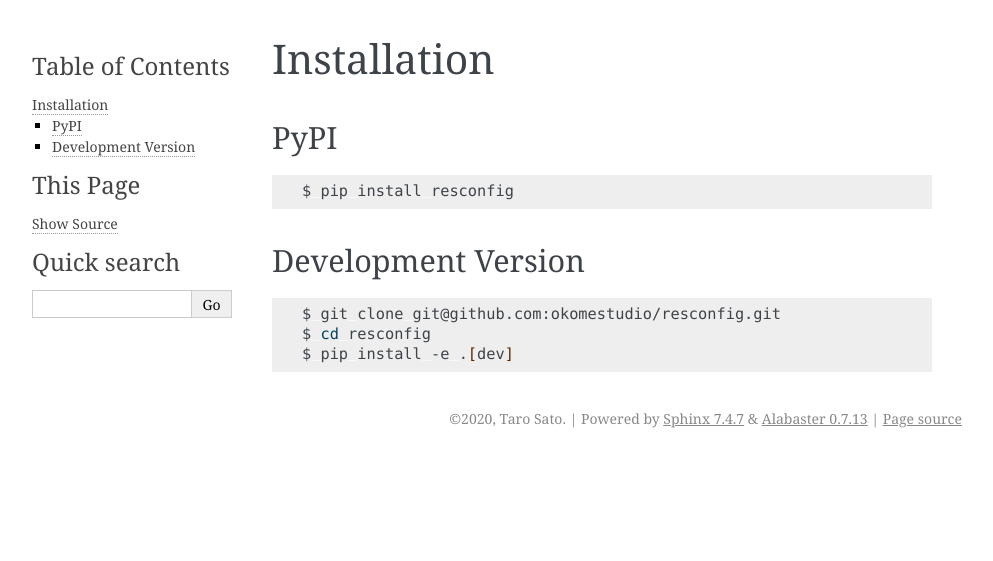
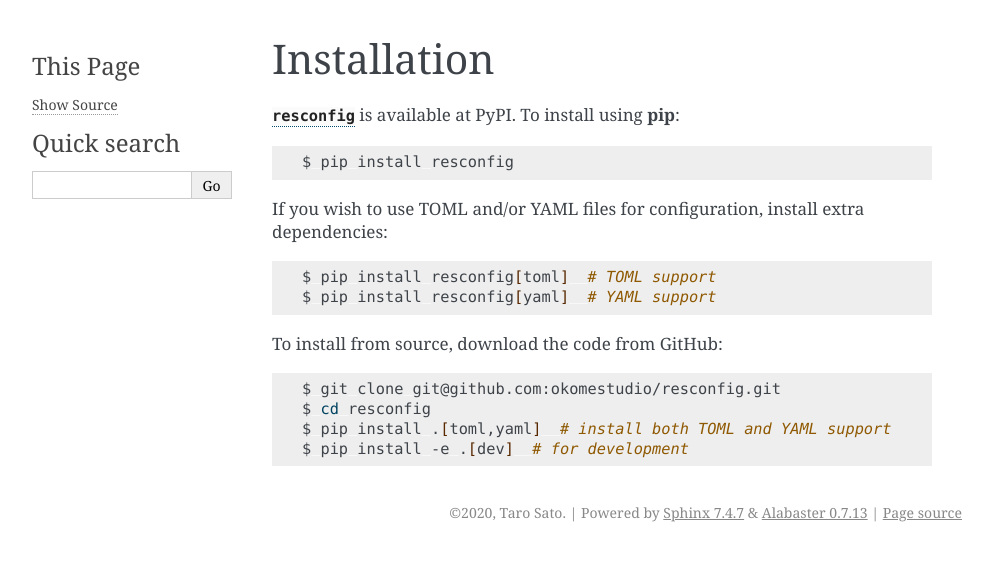
Before and after one commit to okomestudio/resconfig, a Sphinx documentation site: the page built from docs/source/installation.rst, in a window 1280 px wide. Shown: the top 561 px of the page, without its empty margins (148-1141 px from the left). Built offline with Sphinx 7.4.7, drawn with Linux system fonts in a browser that asks for light colours.

Commit message:
Update installation

```diff
--- a/docs/source/installation.rst
+++ b/docs/source/installation.rst
@@ -1,19 +1,25 @@
 Installation
 ============
 
-PyPI
-----
+:mod:`resconfig` is available at PyPI. To install using :command:`pip`:
 
 .. code-block:: sh
 
     $ pip install resconfig
 
+If you wish to use TOML and/or YAML files for configuration, install
+extra dependencies:
 
-Development Version
--------------------
+.. code-block:: sh
+
+    $ pip install resconfig[toml]  # TOML support
+    $ pip install resconfig[yaml]  # YAML support
+
+To install from source, download the code from GitHub:
 
 .. code-block:: sh
 
     $ git clone git@github.com:okomestudio/resconfig.git
     $ cd resconfig
-    $ pip install -e .[dev]
+    $ pip install .[toml,yaml]  # install both TOML and YAML support
+    $ pip install -e .[dev]  # for development
```
